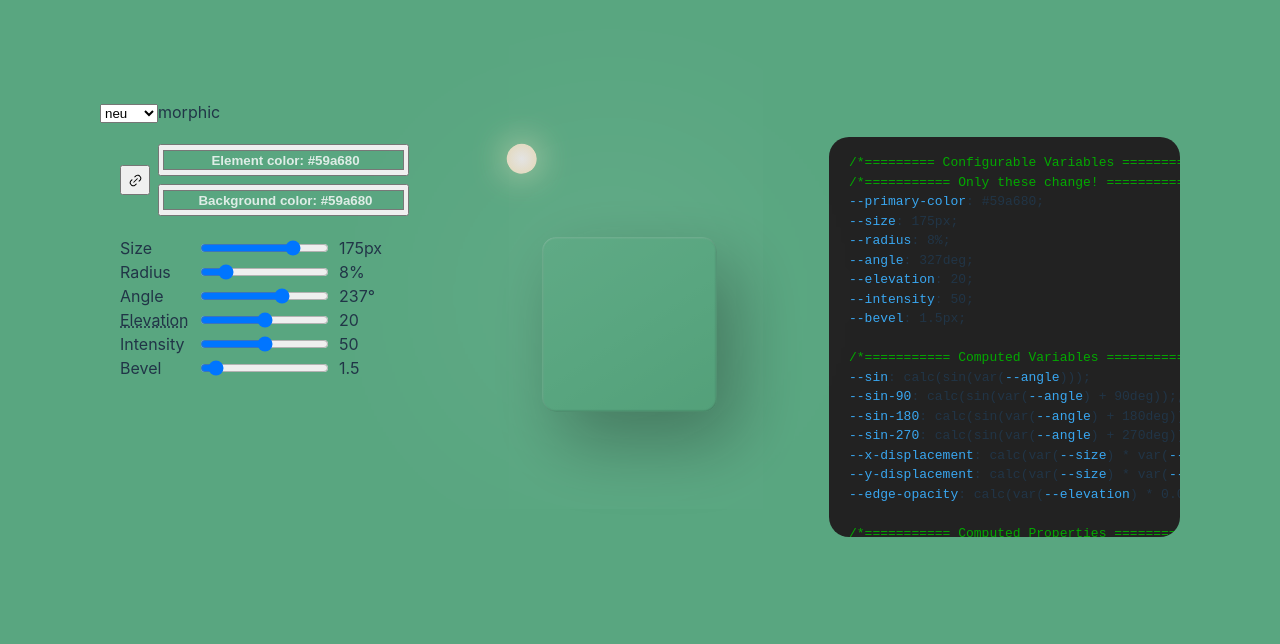
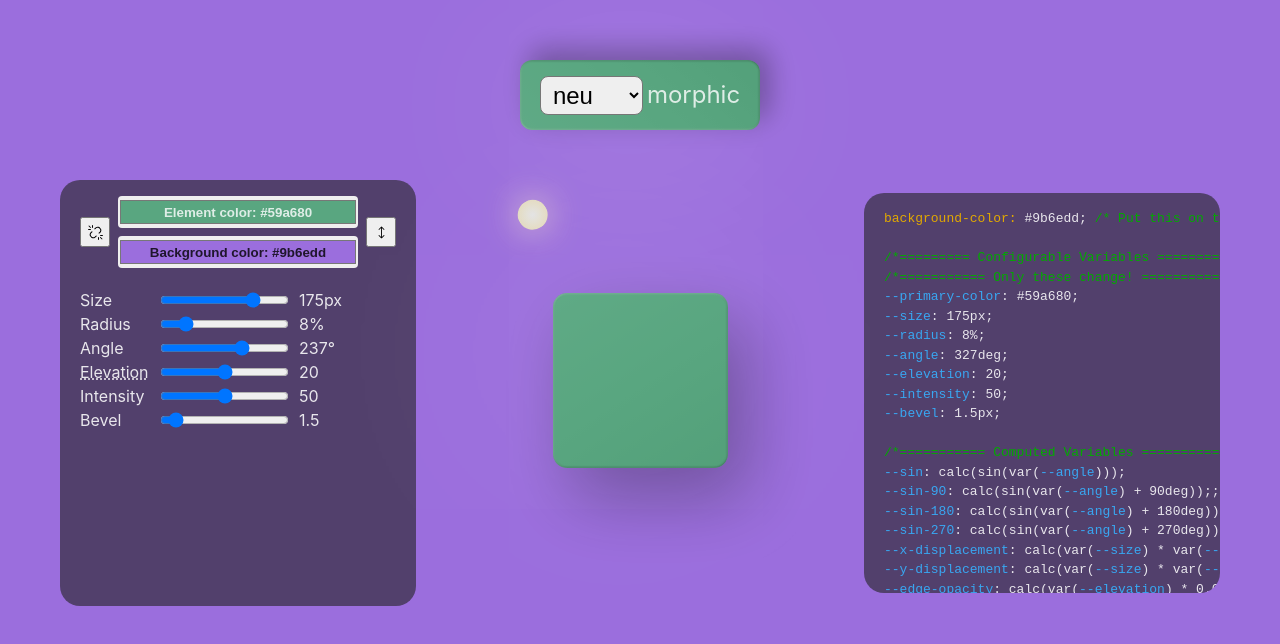
Before and after one commit to PeterTYLiu/xmorphic, a React (Vite) app: page / in a window 1280 px wide. Shown: the top 644 px of the page. Built offline with nearby package versions, Linux system fonts and the light colour scheme.

Commit message:
all functionality complete

```diff
--- a/src/App.module.scss
+++ b/src/App.module.scss
@@ -1,129 +1,20 @@
-.App {
-  padding: 100px;
-  height: 100vh;
-  height: 100dvh;
-}
-
-.target {
-  --edge-opacity: calc(var(--intensity) * 0.003);
-  --sin: calc(sin(var(--angle)));
-  --sin-90: calc(sin(var(--angle) + 90deg));
-  --sin-180: calc(sin(var(--angle) + 180deg));
-  --sin-270: calc(sin(var(--angle) + 270deg));
-  --x-displacement: calc(var(--size) * var(--sin-180) * 0.01 * var(--elevation));
-  --y-displacement: calc(var(--size) * var(--sin-90) * 0.01 * var(--elevation));
-  --sheen-offset: max(calc(var(--bevel) / 2), 3px);
-
-  aspect-ratio: 1;
-  z-index: 5;
-  position: relative;
-  background-blend-mode: soft-light;
-
-  width: var(--size);
-  border-radius: var(--radius);
-
-  box-shadow: calc(var(--x-displacement) * -1) calc(var(--y-displacement) * -1) calc(var(--size) * 2.5)
-      rgba(255, 255, 255, calc(var(--intensity) * 0.004)),
-    var(--x-displacement) var(--y-displacement) calc(var(--size) * 0.02 * var(--elevation)) rgba(0, 0, 0, calc(var(--intensity) * 0.006)),
-    inset calc(var(--bevel) * -1) 0 var(--bevel) hsla(100, 0%, calc((var(--sin) + 1) * 50%), var(--edge-opacity)),
-    inset 0 var(--bevel) var(--bevel) hsla(100, 0%, calc((var(--sin-90) + 1) * 50%), var(--edge-opacity)),
-    inset var(--bevel) 0 var(--bevel) hsla(100, 0%, calc((var(--sin-180) + 1) * 50%), var(--edge-opacity)),
-    inset 0 calc(var(--bevel) * -1) var(--bevel) hsla(100, 0%, calc((var(--sin-270) + 1) * 50%), var(--edge-opacity));
-
-  &.glass {
-    background-color: var(--glass-bg);
-    backdrop-filter: blur(var(--blur));
-    &::before {
-      content: "";
-      position: absolute;
-      bottom: var(--bevel);
-      top: var(--bevel);
-      left: var(--bevel);
-      right: var(--bevel);
-      border-radius: var(--radius);
-      background: linear-gradient(var(--angle), hsla(0, 0%, 100%, 0) 40%, hsla(0, 0%, 100%, calc(var(--intensity) / 350)));
-    }
+@keyframes liftIn {
+  0% {
+    opacity: 0;
+    translate: 0 100px;
   }
-  &.skeuo,
-  &.neu {
-    background: linear-gradient(
-        var(--angle),
-        rgba(0, 0, 0, calc(var(--intensity) * 0.002)),
-        rgba(255, 255, 255, calc(var(--intensity) * 0.002))
-      ),
-      var(--color);
-  }
-
-  &.skeuo {
-    &::before {
-      content: "";
-      position: absolute;
-      bottom: var(--sheen-offset);
-      top: var(--sheen-offset);
-      right: var(--sheen-offset);
-      left: var(--sheen-offset);
-      border-radius: var(--radius);
-      background: linear-gradient(
-        var(--angle),
-        hsla(0, 0%, 0%, calc(var(--intensity) / 550)),
-        hsla(0, 0%, 100%, 0) 40%,
-        hsla(0, 0%, 100%, 0) 60%,
-        hsla(0, 0%, 100%, calc(var(--intensity) / 150))
-      );
-    }
+  100% {
+    opacity: 1;
+    translate: 0 0px;
   }
 }
 
-.inner {
-  text-align: center;
-}
-
-.colors {
-  display: flex;
-  margin-bottom: 20px;
-  align-items: center;
-  gap: 8px;
-  > div {
-    flex-grow: 1;
-    display: flex;
-    flex-direction: column;
-    gap: 8px;
-    input {
-      width: 100%;
-      height: 32px;
-      position: relative;
-      &::before {
-        content: attr(data-title);
-        color: var(--color);
-        z-index: 9;
-        position: absolute;
-        top: 8px;
-        width: 100%;
-        text-align: center;
-        font-weight: bold;
-      }
-    }
-  }
-  button {
-    padding: 0;
-    width: 30px;
-    height: 30px;
-    display: grid;
-    place-items: center;
-  }
-}
-
-.light {
-  position: absolute;
-  width: 20px;
-  top: 0;
-  bottom: 0;
-}
-
-.controls {
-  padding: 20px;
-  display: flex;
-  flex-direction: column;
+.app {
+  padding: 60px;
+  height: 100vh;
+  height: 100dvh;
+  --edge-opacity: calc(var(--intensity) * 0.003);
+  --sheen-offset: max(calc(var(--bevel) / 2), 3px);
 }
 
 .bulb {
@@ -148,9 +39,75 @@
   }
 }
 
-.inner:focus,
-.inner:hover {
-  outline: none;
+.code {
+  max-height: 50vh;
+  overflow: auto;
+  .property {
+    color: rgb(226, 169, 0);
+  }
+  .comment {
+    color: rgb(3, 170, 0);
+  }
+  .variable {
+    color: rgb(57, 167, 241);
+  }
+  .indented {
+    padding-left: 20px;
+  }
+  .indented2 {
+    padding-left: 40px;
+  }
+}
+
+.code,
+.controls {
+  background-color: #22222299;
+  padding: 16px 20px;
+  border-radius: 20px;
+  flex-basis: 400px;
+  flex-shrink: 1;
+  min-width: 300px;
+}
+
+.colors {
+  display: flex;
+  margin-bottom: 20px;
+  align-items: center;
+  gap: 8px;
+  > div {
+    flex-grow: 1;
+    display: flex;
+    flex-direction: column;
+    gap: 8px;
+    input {
+      width: 100%;
+      height: 32px;
+      position: relative;
+      padding: 0;
+      border-width: 0;
+      border-radius: 4px;
+      &::before {
+        content: attr(data-title);
+        color: var(--color);
+        z-index: 9;
+        position: absolute;
+        top: 0;
+        bottom: 0;
+        display: grid;
+        place-items: center;
+        width: 100%;
+        text-align: center;
+        font-weight: bold;
+      }
+    }
+  }
+  button {
+    padding: 0;
+    width: 30px;
+    height: 30px;
+    display: grid;
+    place-items: center;
+  }
 }
 
 .container {
@@ -168,35 +125,157 @@
   }
 }
 
-.code {
-  max-height: 50vh;
-  overflow: auto;
-  background-color: #222;
-  padding: 16px 20px;
-  border-radius: 20px;
-  .property {
-    color: rgb(226, 169, 0);
+.controls {
+  display: flex;
+  flex-direction: column;
+}
+
+.header {
+  display: flex;
+  justify-content: center;
+  margin-bottom: 50px;
+}
+
+.light {
+  position: absolute;
+  width: 20px;
+  top: 0;
+  bottom: 0;
+}
+
+.logo {
+  select {
+    font-size: 24px;
+    z-index: 5;
+    border-radius: 8px;
+    padding: 4px 8px;
   }
-  .comment {
-    color: rgb(3, 170, 0);
+  font-size: 24px;
+  display: flex;
+  align-items: center;
+  gap: 4px;
+  z-index: 5;
+  position: relative;
+  padding: 0 20px;
+  background-blend-mode: soft-light;
+
+  --height: 70px;
+  --radius: 12px;
+
+  --sin: calc(sin(var(--angle)));
+  --sin-90: calc(sin(var(--angle) + 90deg));
+  --sin-180: calc(sin(var(--angle) + 180deg));
+  --sin-270: calc(sin(var(--angle) + 270deg));
+  --x-displacement: calc(var(--height) * var(--sin-180) * 0.01 * var(--elevation));
+  --y-displacement: calc(var(--height) * var(--sin-90) * 0.01 * var(--elevation));
+
+  border-radius: var(--radius);
+  height: var(--height);
+
+  box-shadow: calc(var(--x-displacement) * -1) calc(var(--y-displacement) * -1) calc(var(--height) * 2.5)
+      rgba(255, 255, 255, calc(var(--intensity) * 0.004)),
+    var(--x-displacement) var(--y-displacement) calc(var(--height) * 0.02 * var(--elevation)) rgba(0, 0, 0, calc(var(--intensity) * 0.006)),
+    inset calc(var(--bevel) * -1) 0 var(--bevel) hsla(100, 0%, calc((var(--sin) + 1) * 50%), var(--edge-opacity)),
+    inset 0 var(--bevel) var(--bevel) hsla(100, 0%, calc((var(--sin-90) + 1) * 50%), var(--edge-opacity)),
+    inset var(--bevel) 0 var(--bevel) hsla(100, 0%, calc((var(--sin-180) + 1) * 50%), var(--edge-opacity)),
+    inset 0 calc(var(--bevel) * -1) var(--bevel) hsla(100, 0%, calc((var(--sin-270) + 1) * 50%), var(--edge-opacity));
+
+  &.skeuo {
+    &::before {
+      content: "";
+      position: absolute;
+      bottom: var(--sheen-offset);
+      top: var(--sheen-offset);
+      right: var(--sheen-offset);
+      left: var(--sheen-offset);
+      border-radius: var(--radius);
+      background: linear-gradient(
+        var(--angle),
+        hsla(0, 0%, 0%, calc(var(--intensity) / 550)),
+        hsla(0, 0%, 100%, 0) 40%,
+        hsla(0, 0%, 100%, 0) 60%,
+        hsla(0, 0%, 100%, calc(var(--intensity) / 150))
+      );
+    }
   }
-  .variable {
-    color: rgb(57, 167, 241);
-  }
-  .indented {
-    padding-left: 20px;
-  }
-  .indented2 {
-    padding-left: 40px;
+}
+
+.glass {
+  background-color: color-mix(in srgb, var(--color) var(--opacity), transparent calc(100% - var(--opacity)));
+  backdrop-filter: blur(var(--blurriness));
+  &::before {
+    content: "";
+    position: absolute;
+    bottom: var(--bevel);
+    top: var(--bevel);
+    left: var(--bevel);
+    right: var(--bevel);
+    border-radius: var(--radius);
+    background: linear-gradient(var(--angle), hsla(0, 0%, 100%, 0) 40%, hsla(0, 0%, 100%, calc(var(--intensity) / 350)));
   }
 }
 
 .main {
   display: flex;
+  gap: 24px;
+}
+
+.neu,
+.skeuo {
+  background: linear-gradient(
+      var(--angle),
+      rgba(0, 0, 0, calc(var(--intensity) * 0.002)),
+      rgba(255, 255, 255, calc(var(--intensity) * 0.002))
+    ),
+    var(--color);
+}
+
+.target {
+  --sin: calc(sin(var(--angle)));
+  --sin-90: calc(sin(var(--angle) + 90deg));
+  --sin-180: calc(sin(var(--angle) + 180deg));
+  --sin-270: calc(sin(var(--angle) + 270deg));
+  --x-displacement: calc(var(--size) * var(--sin-180) * 0.01 * var(--elevation));
+  --y-displacement: calc(var(--size) * var(--sin-90) * 0.01 * var(--elevation));
+
+  aspect-ratio: 1;
+  position: relative;
+  background-blend-mode: soft-light;
+
+  width: var(--size);
+  border-radius: var(--radius);
+
+  box-shadow: calc(var(--x-displacement) * -1) calc(var(--y-displacement) * -1) calc(var(--size) * 2.5)
+      rgba(255, 255, 255, calc(var(--intensity) * 0.004)),
+    var(--x-displacement) var(--y-displacement) calc(var(--size) * 0.02 * var(--elevation)) rgba(0, 0, 0, calc(var(--intensity) * 0.006)),
+    inset calc(var(--bevel) * -1) 0 var(--bevel) hsla(100, 0%, calc((var(--sin) + 1) * 50%), var(--edge-opacity)),
+    inset 0 var(--bevel) var(--bevel) hsla(100, 0%, calc((var(--sin-90) + 1) * 50%), var(--edge-opacity)),
+    inset var(--bevel) 0 var(--bevel) hsla(100, 0%, calc((var(--sin-180) + 1) * 50%), var(--edge-opacity)),
+    inset 0 calc(var(--bevel) * -1) var(--bevel) hsla(100, 0%, calc((var(--sin-270) + 1) * 50%), var(--edge-opacity));
+
+  &.skeuo {
+    &::before {
+      content: "";
+      position: absolute;
+      bottom: var(--sheen-offset);
+      top: var(--sheen-offset);
+      right: var(--sheen-offset);
+      left: var(--sheen-offset);
+      border-radius: var(--radius);
+      background: linear-gradient(
+        var(--angle),
+        hsla(0, 0%, 0%, calc(var(--intensity) / 550)),
+        hsla(0, 0%, 100%, 0) 40%,
+        hsla(0, 0%, 100%, 0) 60%,
+        hsla(0, 0%, 100%, calc(var(--intensity) / 150))
+      );
+    }
+  }
 }
 
 .text {
   position: absolute;
+  animation: liftIn 0.4s ease-in-out;
   user-drag: none;
   top: 0;
   bottom: 0;
--- a/src/App.tsx
+++ b/src/App.tsx
@@ -4,6 +4,7 @@ import NumControl from "./components/NumControl/NumControl";
 import { LinkBreak2Icon, Link2Icon, HeightIcon } from "@radix-ui/react-icons";
 
 const defaultColor = "#59a680";
+const defaultBackgroundColor = "#9b6edd";
 const colorInputTitleModulator = 0.8;
 type Mode = "skeuo" | "neu" | "glass" | "x";
 
@@ -30,10 +31,10 @@ function hexIsLight(hex: string) {
   return num > 256 ** 3 / 2;
 }
 
-function numToHex(num: number) {
-  const str = (num * 255).toString(16);
-  return str.length === 1 ? `0${str}` : str.substring(0, 2);
-}
+// function numToHex(num: number) {
+//   const str = (num * 255).toString(16);
+//   return str.length === 1 ? `0${str}` : str.substring(0, 2);
+// }
 
 function Var({ v }: { v: string }) {
   return <span className={styles.variable}>{v}</span>;
@@ -47,14 +48,15 @@ function App() {
   const [radius, setRadius] = useState(8);
   const [size, setSize] = useState(175);
   const [color, setColor] = useState(defaultColor);
-  const [backgroundColor, setBackgroundColor] = useState(defaultColor);
+  const [backgroundColor, setBackgroundColor] = useState(defaultBackgroundColor);
   const [angle, setAngle] = useState(237);
+  const [logoAngle, setLogoAngle] = useState(237);
   const [elevation, setElevation] = useState(20);
   const [intensity, setIntensity] = useState(50);
   const [blurriness, setBlurriness] = useState(3);
   const [bevel, setBevel] = useState(1.5);
-  const [opacity, setOpacity] = useState(0.5);
-  const [isLinked, setIsLinked] = useState(true);
+  const [opacity, setOpacity] = useState(50);
+  const [isLinked, setIsLinked] = useState(false);
   const [mode, setMode] = useState<Mode>("neu");
   const bulbRef = useRef<HTMLDivElement | null>(null);
 
@@ -72,11 +74,11 @@ function App() {
       setAngle(Math.round(angle + 180));
     };
 
-    const pointerupHandler: EventListener = (event) => {
+    const pointerupHandler: EventListener = () => {
       window.document.removeEventListener("pointermove", pointermoveHandler);
     };
 
-    const pointerdownHandler: EventListener = (event) => {
+    const pointerdownHandler: EventListener = () => {
       window.document.addEventListener("pointermove", pointermoveHandler);
       window.document.addEventListener("pointerup", pointerupHandler);
     };
@@ -88,26 +90,65 @@ function App() {
     };
   }, [bulbRef]);
 
+  // Set the logo angle
+  useEffect(() => {
+    if (!bulbRef.current) return;
+
+    const { left: lLeft, top: lTop, bottom: lBottom, right: lRight } = document.getElementById("logo")!.getBoundingClientRect();
+    const [logoX, logoY] = [lLeft + (lRight - lLeft) / 2, lTop + (lBottom - lTop) / 2];
+
+    const { left: bLeft, top: bTop, bottom: bBottom, right: bRight } = bulbRef.current.getBoundingClientRect();
+    const [bulbX, bulbY] = [bLeft + (bRight - bLeft) / 2, bTop + (bBottom - bTop) / 2];
+
+    const lAngle = (Math.atan2(bulbY - logoY, bulbX - logoX) * 180) / Math.PI;
+    setLogoAngle(Math.round(lAngle));
+  }, [angle, bulbRef]);
+
   // =============================================================
   // ==================== Intermediary Values ====================
   // =============================================================
 
   const backgroundGradientAngle = (angle + 90) % 360;
+  const logoBackgroundGradientAngle = (logoAngle + 90) % 360;
 
   // =============================================================
   // ========================== The Page =========================
   // =============================================================
 
   return (
-    <div className={styles.App} style={{ backgroundColor }}>
+    <div
+      className={styles.app}
+      style={
+        {
+          backgroundColor,
+          "--blurriness": `${blurriness}px`,
+          "--color": color,
+          "--bevel": bevel + "px",
+          "--opacity": `${opacity}%`,
+          "--elevation": elevation,
+          "--intensity": intensity,
+        } as CSSProperties
+      }
+    >
       <header className={styles.header}>
+        <div
+          className={`${styles.logo} ${styles[mode]}`}
+          id="logo"
+          style={
+            {
+              color: hexIsLight(color) ? adjustHexColor(color, -colorInputTitleModulator) : adjustHexColor(color, colorInputTitleModulator),
+              "--angle": `${logoBackgroundGradientAngle}deg`,
+            } as CSSProperties
+          }
+        >
           <select onChange={(e) => setMode(e.target.value as Mode)}>
             <option value="neu">neu</option>
             <option value="glass">glass</option>
             <option value="skeuo">skeuo</option>
             <option value="x">𝑥</option>
           </select>
-        morphic
+          <span>morphic</span>
+        </div>
       </header>
       <main className={styles.main}>
         <div className={styles.controls}>
@@ -181,8 +222,8 @@ function App() {
 
           {mode === "glass" && (
             <>
-              <NumControl name="Opacity" value={opacity} setValue={setOpacity} min={0} max={1} step={0.01} />
-              <NumControl name="Blur" value={blurriness} setValue={setBlurriness} min={0} max={10} step={0.1} />
+              <NumControl name="Opacity" value={opacity} setValue={setOpacity} min={0} max={100} suffix="%" />
+              <NumControl name="Blurriness" value={blurriness} setValue={setBlurriness} min={0} max={10} step={0.1} />
             </>
           )}
         </div>
@@ -213,15 +254,9 @@ function App() {
             id="target"
             style={
               {
-                "--blur": `${blurriness}px`,
+                "--angle": `${backgroundGradientAngle}deg`,
+                "--size": size + "px",
                 "--radius": radius + "%",
-                "--color": color,
-                "--bevel": bevel + "px",
-                "--glass-bg": color + numToHex(opacity),
-                "--angle": `${backgroundGradientAngle}deg`,
-                "--elevation": elevation,
-                "--intensity": intensity,
-                "--size": size + "px",
               } as CSSProperties
             }
           />
@@ -254,6 +289,14 @@ function App() {
           <br />
           <Var v="--bevel" />: {bevel}px;
           <br />
+          {mode === "glass" && (
+            <>
+              <Var v="--opacity" />: {opacity}%;
+              <br />
+              <Var v="--blurriness" />: {blurriness}px;
+              <br />
+            </>
+          )}
           <br />
           <span className={styles.comment}>/*=========== Computed Variables ===========*/</span>
           <br />
@@ -295,6 +338,8 @@ function App() {
           <br />
           <Prop p="border-radius" />: <Var v="--radius" />;
           <br />
+          {mode !== "glass" && (
+            <>
               <Prop p="background" />: linear-gradient(
               <br />
               <span className={styles.indented2}>
@@ -321,6 +366,8 @@ function App() {
                 );
               </span>
               <br />
+            </>
+          )}
           <Prop p="box-shadow" />: calc(var(
           <Var v="--x-displacement" />) * -1) calc(var(
           <Var v="--y-displacement" />) * -1) calc(var(
@@ -365,6 +412,21 @@ function App() {
             ));
           </span>
           <br />
+          {mode === "glass" && (
+            <>
+              <Prop p="backdrop-filter" />: blur(var(
+              <Var v="--blurriness" />
+              ));
+              <br />
+              <Prop p="background-color" />: color-mix(in srgb, var(
+              <Var v="--color" />) var(
+              <Var v="--opacity" />
+              ), transparent calc(100% - var(
+              <Var v="--opacity" />
+              )));
+              <br />
+            </>
+          )}
           <br />
           <span className={styles.comment}>/*============ Static Properties ============*/</span>
           <br />
--- a/src/index.css
+++ b/src/index.css
@@ -18,30 +18,6 @@
   box-sizing: border-box;
 }
 
-a {
-  font-weight: 500;
-  color: #646cff;
-  text-decoration: inherit;
-}
-a:hover {
-  color: #535bf2;
-}
-
 body {
   margin: 0;
 }
-
-h1 {
-  font-size: 3.2em;
-  line-height: 1.1;
-}
-
-@media (prefers-color-scheme: light) {
-  :root {
-    color: #213547;
-    background-color: #ffffff;
-  }
-  a:hover {
-    color: #747bff;
-  }
-}
```
Lines whose indentation alone changed are shown as unchanged.
